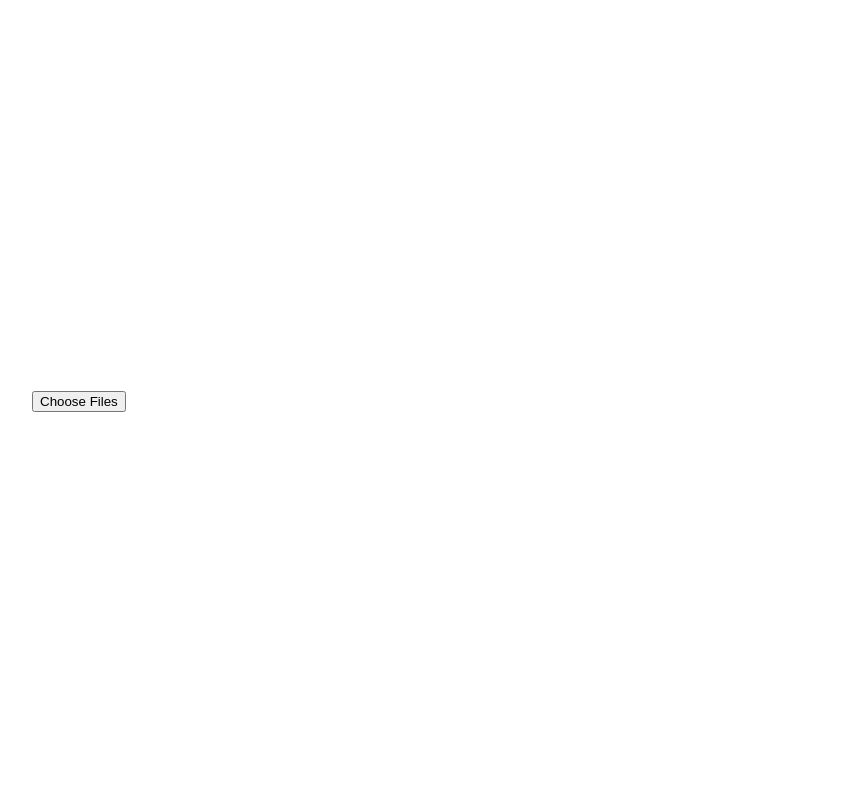
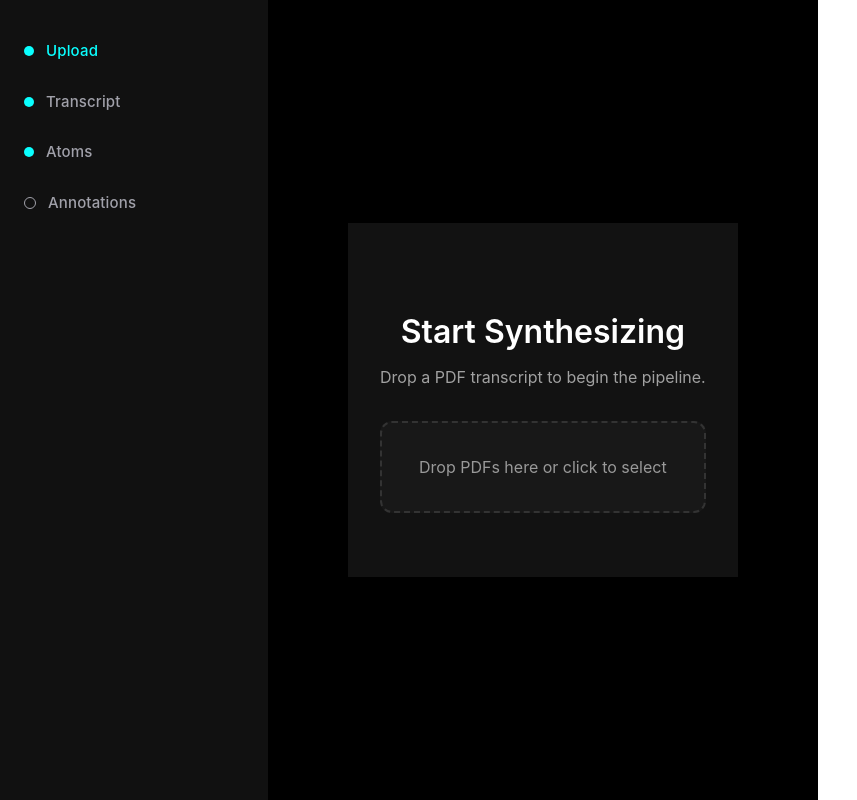
Before and after one commit to Manas-Kandi/Mother2Synth, a React (Vite) app in the folder frontend/: page / in a window 1280 px wide. Shown: the whole page, without its empty margins (0-857 px from the left). Built offline with nearby package versions, Linux system fonts and the light colour scheme.

Commit message:
this is the version, that actually works. The frontend is fine!

```diff
--- a/frontend/src/App.jsx
+++ b/frontend/src/App.jsx
@@ -1,38 +1,8 @@
 import { useState } from 'react';
-import PipelineDashboard from "./PipelineDashboard";
+import Shell from "./Shell";
 
 function App() {
-  const [pdfFiles, setPdfFiles] = useState([]);
-
-  const handleFiles = (files) => {
-    const validPdfs = Array.from(files).filter(f => f.type === 'application/pdf');
-    setPdfFiles(validPdfs);
-  };
-
-  const handleChange = (e) => {
-    handleFiles(e.target.files);
-  };
-
-  return (
-    <div style={{ padding: '2rem', color: '#fff' }}>
-      <input
-        type="file"
-        accept="application/pdf"
-        multiple
-        onChange={handleChange}
-      />
-      {pdfFiles.length > 0 && (
-        <>
-          <ul style={{ marginTop: '1rem' }}>
-            {pdfFiles.map((f, i) => (
-              <li key={i}>{f.name}</li>
-            ))}
-          </ul>
-          <PipelineDashboard files={pdfFiles} />
-        </>
-      )}
-    </div>
-  );
+  return <Shell />;
 }
 
 export default App;
```
Also changed, not shown: 1 other file (tests, documents, lock files or other folders).
